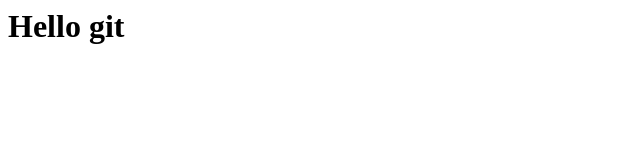
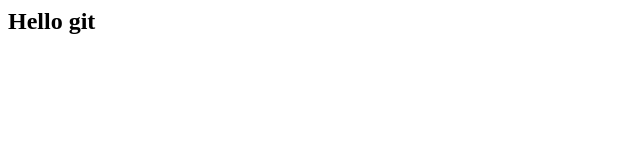
Before and after one commit to Bminju/web1, a plain HTML site: page index.html in a window 1280 px wide. Shown: the whole page, without its empty margins (0-640 px from the left). Drawn offline with Linux system fonts and the light colour scheme.

Commit message:
commit one

```diff
--- a/index.html
+++ b/index.html
@@ -3,7 +3,7 @@
 	<script>"script.js"</script>
 </head>
 <body>
-	<h1>Hello git</h1>
+	<h2>Hello git</h2>
 
 </body>
 </html>
```
